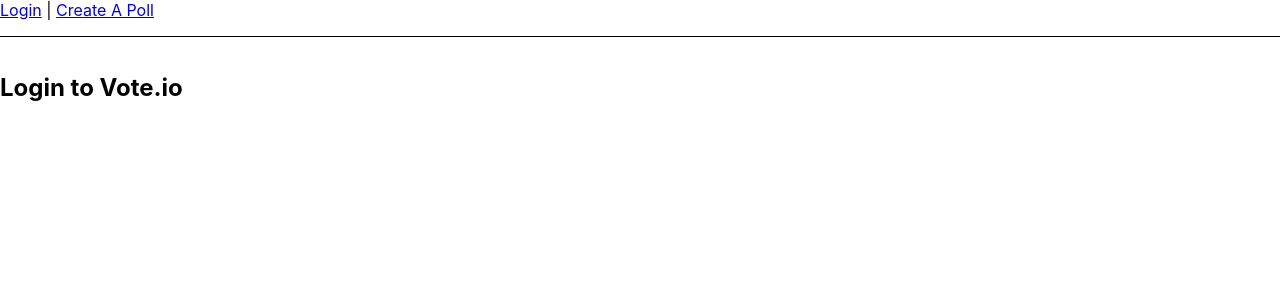
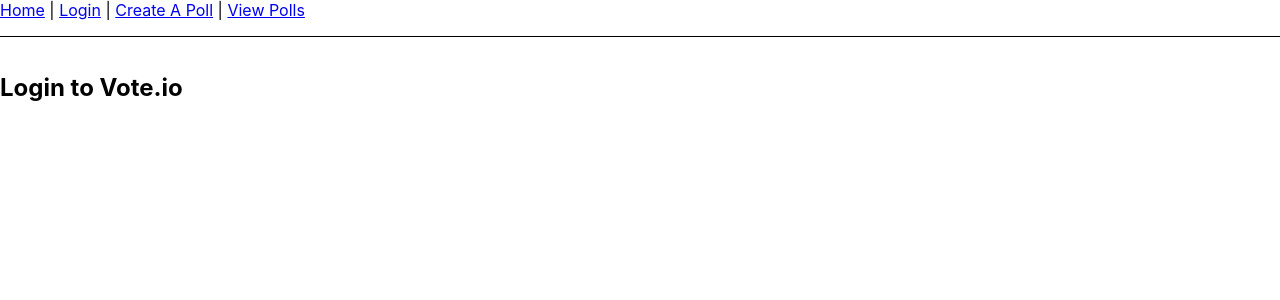
Before and after one commit to arifire21/vote.io, a React (Create React App) app in the folder client/: page /login in a window 1280 px wide. Shown: the top 300 px of the page. Built offline with nearby package versions, Linux system fonts and the light colour scheme.

Commit message:
new pages and header nav

```diff
--- a/client/src/App.js
+++ b/client/src/App.js
@@ -1,19 +1,11 @@
 import './App.css';
-import { Link, Outlet } from "react-router-dom";
+import TestHeader from './components/TestHeader';
 
 function App() {
   return (
     <div>
-      <nav
-        style={{
-          borderBottom: "solid 1px",
-          paddingBottom: "1rem",
-        }}
-      >
-        <Link to="/login">Login</Link> |{" "}
-        <Link to="/create-poll">Create A Poll</Link>
-      </nav>
-      <Outlet/>
+      <TestHeader/>
+      <h1>Dashboard</h1>
     </div>
   );
 }
--- /dev/null
+++ b/client/src/components/TestHeader.js
@@ -0,0 +1,20 @@
+import { Link, Outlet } from "react-router-dom";
+
+export default function TestHeader() {
+    return (
+        <header>
+            <nav
+                style={{
+                    borderBottom: "solid 1px",
+                    paddingBottom: "1rem",
+                }}
+            >
+                <Link to="/">Home</Link> |{" "}
+                <Link to="/login">Login</Link> |{" "}
+                <Link to="/create-poll">Create A Poll</Link> |{" "}
+                <Link to="/view-poll">View Polls</Link>
+            </nav>
+            <Outlet />
+        </header>
+    );
+}
--- a/client/src/index.js
+++ b/client/src/index.js
@@ -7,15 +7,16 @@
 //pages
 import Login from './pages/login';
 import CreatePoll from './pages/create-poll';
+import ViewPoll from './pages/view-poll'
 
 ReactDOM.render(
   <BrowserRouter>
     <React.StrictMode>
       <Routes>
-        <Route path="/" element={<App />} >
-          <Route path="login" element={<Login />} />
-          <Route path="create-poll" element={<CreatePoll />} />
-        </Route>
+        <Route path="/" element={<App />} />
+        <Route path="/login" element={<Login />} />
+        <Route path="/create-poll" element={<CreatePoll />} />
+        <Route path="/view-poll" element={<ViewPoll />} />
       </Routes>
     </React.StrictMode>
   </BrowserRouter>,
--- a/client/src/pages/create-poll.js
+++ b/client/src/pages/create-poll.js
@@ -1,7 +1,12 @@
+import TestHeader from "../components/TestHeader";
+
 export default function CreatePoll() {
     return (
-      <main style={{ padding: "1rem 0" }}>
-        <h2>Create a Poll</h2>
-      </main>
+      <div>
+        <TestHeader/>
+        <main style={{ padding: "1rem 0" }}>
+          <h2>Create a Poll</h2>
+        </main>
+      </div>
     );
   }
--- a/client/src/pages/login.js
+++ b/client/src/pages/login.js
@@ -1,7 +1,12 @@
+import TestHeader from "../components/TestHeader";
+
 export default function Login() {
     return (
-      <main style={{ padding: "1rem 0" }}>
-        <h2>Login to Vote.io</h2>
-      </main>
+      <div>
+        <TestHeader/>
+        <main style={{ padding: "1rem 0" }}>
+          <h2>Login to Vote.io</h2>
+        </main>
+      </div>
     );
-  }
+}
--- /dev/null
+++ b/client/src/pages/view-poll.js
@@ -0,0 +1,12 @@
+import TestHeader from "../components/TestHeader";
+
+export default function ViewPoll() {
+    return (
+        <div>
+            <TestHeader/>
+            <main style={{ padding: "1rem 0" }}>
+                <h2>View Poll</h2>
+            </main>
+      </div>
+    );
+  }
```
